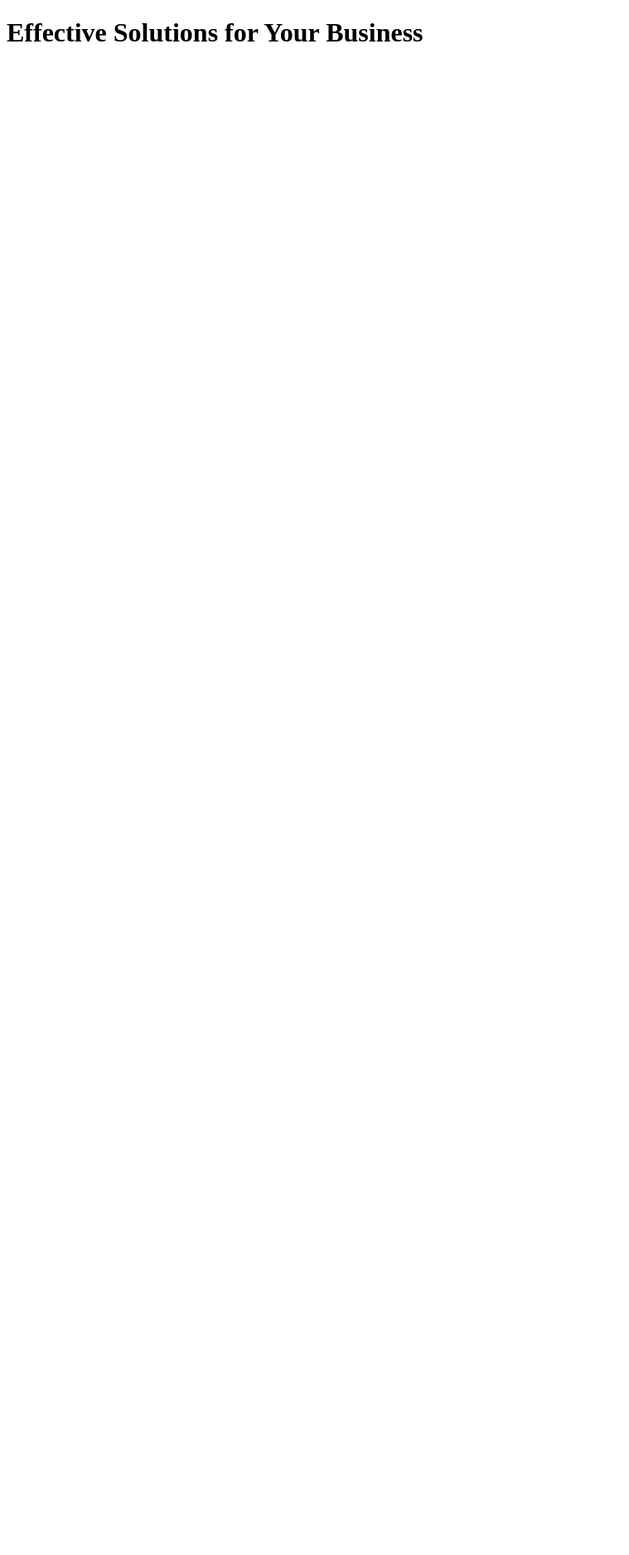
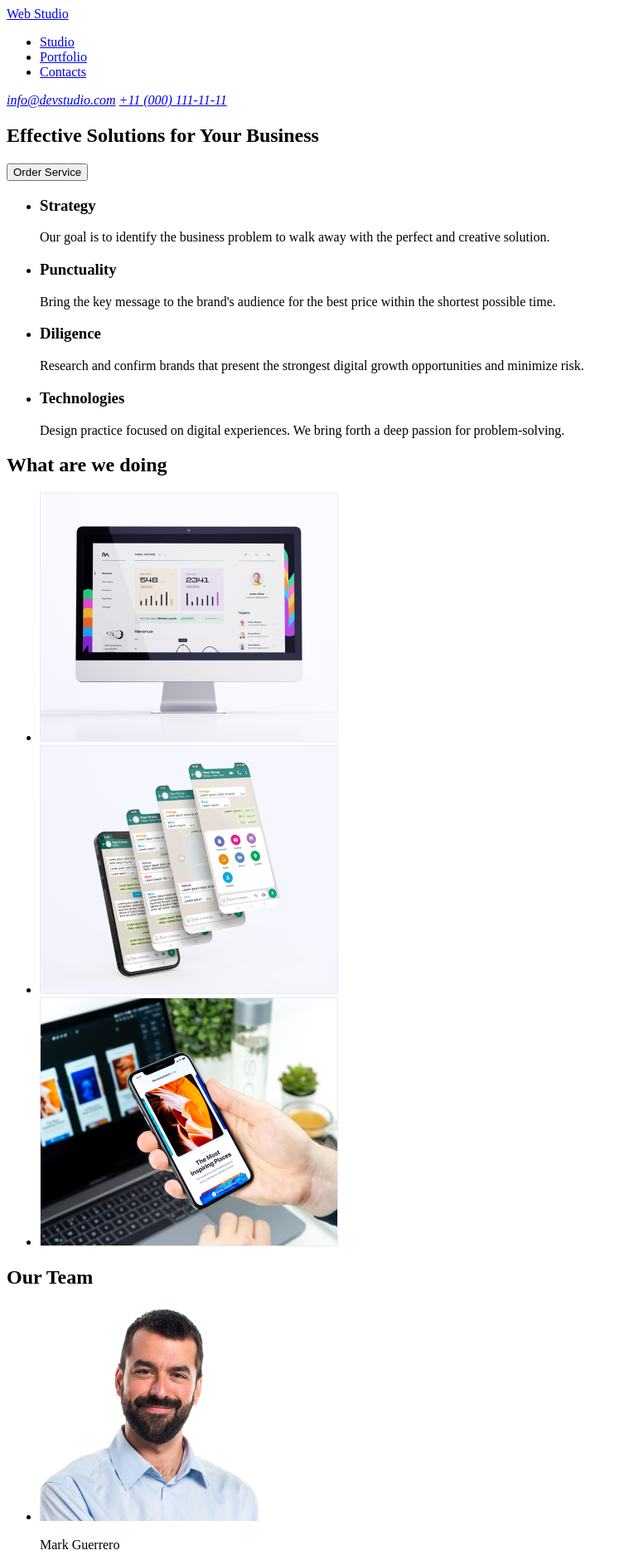
Before and after one commit to Igor2109/goit-markup-hw-01, a plain HTML site: page index.html in a window 1280 px wide. Shown: the top 1874 px of the page at 83% size, without its empty margins (0-759 px from the left). Before the commit the page ends 800 px from the top, so only its background shows below. Drawn offline with Linux system fonts and the light colour scheme.

Commit message:
commit 2

```diff
--- a/index.html
+++ b/index.html
@@ -5,19 +5,99 @@
     <meta http-equiv="X-UA-Compatible" content="IE=edge">
     <meta name="viewport" content="width=device-width, initial-scale=1.0">
     <title>Document</title>
+
 </head>
 <body>
-    <!-- main-page -->
-<h1>Effective Solutions
-for Your Business</h1>
-<section>
+    <!-- Header section -->
+    <header>
+        <a href="Web Studio">Web Studio</a>
+        <nav>
+            <ul>
+                <li>
+                    <a href="#Studio">Studio</a></li>
+                <li>
+                    <a href="#Portfolio">Portfolio</a></li>
+                <li>
+                    <a href="#Contacts">Contacts</a></li>
+            </ul>
+        </nav>
+        <address>
+            <a href="email:info@devstudio.com">info@devstudio.com</a>
+            <a href="tel:+110001111111">+11 (000) 111-11-11</a>
+        </address>
 
-</section>
-<section>
 
-</section>
-<section>
+    </header>
+    <main>
+        <!-- Hero section -->
+        <section>
+            <h1>Effective Solutions
+                for Your Business</h1>
+                <button type="button">Order Service</button>
+        </section>
+        <!-- Section 1 -->
+        <section id="Studio">
+            <ul>
+                <li><h3>Strategy</h3>
+                    <p>Our goal is to identify the business
+                    problem to walk away with the perfect and creative solution. </p></li>
+                <li><h3>Punctuality</h3>
+                    <p>Bring the key message to the brand's audience for the best price within the shortest possible time.</p></li>
+                <li><h3>Diligence</h3>
+                    <p>Research and confirm brands that present the strongest digital growth opportunities and minimize risk.</p></li>
+                <li><h3>Technologies</h3>
+                    <p>Design practice focused on digital experiences. We bring forth a deep passion for problem-solving.</p></li>
+            </ul>
+        </section>
+        <!-- Section 2 -->
+        <section id="Portfolio">
+            <h2>What are we doing</h2>
+            <ul>
+                <li>
+                    <img src="./images/wawd/img 1.png" alt="photo">
+                </li>
+                <li>
+                    <img src="./images/wawd/img 2.png" alt="photo">
+                </li>
+                <li>
+                    <img src="./images/wawd/img 3.png" alt="photo">
+                </li>
+            </ul>
 
-</section>
+        </section>
+        <!-- Section 3 -->
+        <section id="Contacts">
+            <h2>Our Team</h2>
+            <ul>
+                <li>
+                    <img src="./images/our team/img-3.png" alt="Mark Guerrero">
+                    <p>Mark Guerrero</p>
+                    <p>Product Designer</p>
+                </li>
+                <li>
+                    <img src="./images/our team/img-2.png" alt="Tom Ford">
+                    <p>Tom Ford</p>
+                    <p>Frontend Developer</p>
+                </li>
+                <li>
+                    <img src="./images/our team/img-1.png" alt="Camila Garcia">
+                    <p>Camila Garcia</p>
+                    <p>Marketing</p>
+                </li>
+                <li>
+                    <img src="./images/our team/img.png" alt="Daniel Wilson">
+                    <p>Daniel Wilson</p>
+                    <p>UI Designer</p>
+                </li>
+            </ul>
+
+        </section>
+
+    </main>
+    <!-- Footer section -->
+    <footer>
+        <a href="Web Studio">Web Studio</a>
+        <p>Increase the flow of customers and sales for your business with digital marketing & growth solutions.</p>
+    </footer>
 </body>
 </html>
```
Also changed, not shown: images/our team/img-1.png (added), images/our team/img-2.png (added), images/our team/img-3.png (added), images/our team/img.png (added), images/wawd/img 1.png (added), images/wawd/img 2.png (added), images/wawd/img 3.png (added).
